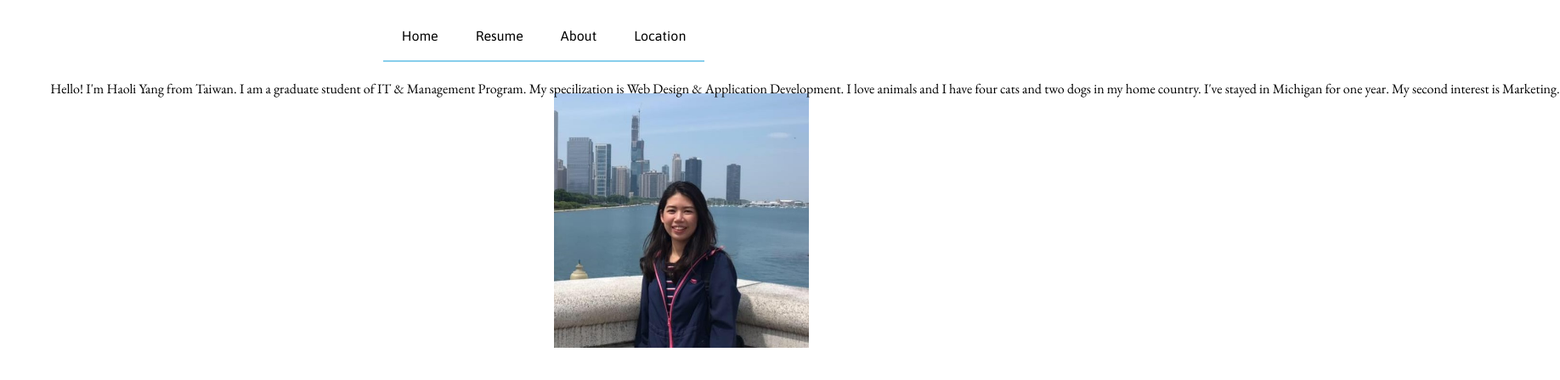
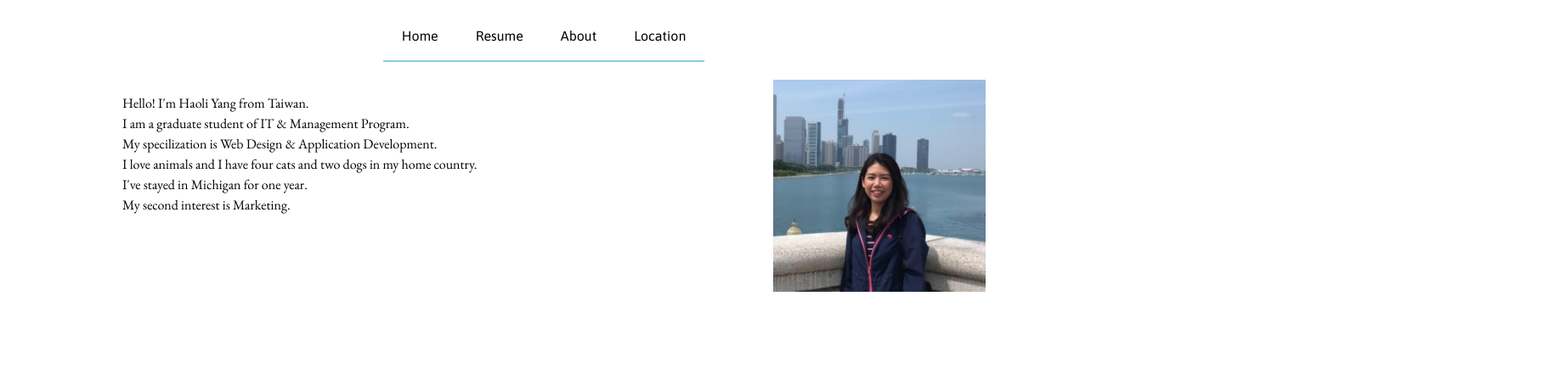
Before and after one commit to hyang77/personal-website, a plain HTML site: page index.html in a window 1280 px wide. Shown: the part 56-504 px from the top of the page at 85% size, 1836 px wide, since content can reach past the window. Drawn offline with nearby package versions, Linux system fonts and the light colour scheme.

Commit message:
changes indentation

```diff
--- a/index.html
+++ b/index.html
@@ -2,14 +2,14 @@
 <html lang="en">
 
 <head>
-    <meta charset="UTF-8">
+	<meta charset="UTF-8">
     <link rel="stylesheet" href="css/normalize.css" />
     <link rel="stylesheet" href="css/style.css" />
     <title>Home</title>
 </head>
 
 <body>
-    <header>
+	<header>
         <h1 id="name">HAOLI YANG</h1>
         <nav>
             <ul>
@@ -30,10 +30,15 @@
     </header>
     <main>
         <div class="big">
-            <img id="homeimg" src="images/me.jpg" alt="Life Photo" style="width:300px;height:300px;margin-right:20em;margin-top:2em;">
-            <div style="white-space: pre">
-                Hello! I'm Haoli Yang from Taiwan. I am a graduate student of IT & Management Program. My specilization is Web Design & Application Development. I love animals and I have four cats and two dogs in my home country. I've stayed in Michigan for one year. My second interest is Marketing.
-            </div>
+            <img id="homeimg" src="images/me.jpg" alt="Life Photo">
+            <p class="c">
+					Hello! I'm Haoli Yang from Taiwan.
+					I am a graduate student of IT & Management Program.
+					My specilization is Web Design & Application Development.
+					I love animals and I have four cats and two dogs in my home country.
+					I've stayed in Michigan for one year.
+					My second interest is Marketing.
+            </p>
         </div>
     </main>
 </body>
```
Also changed, not shown: location.html (+1 -1 lines).
